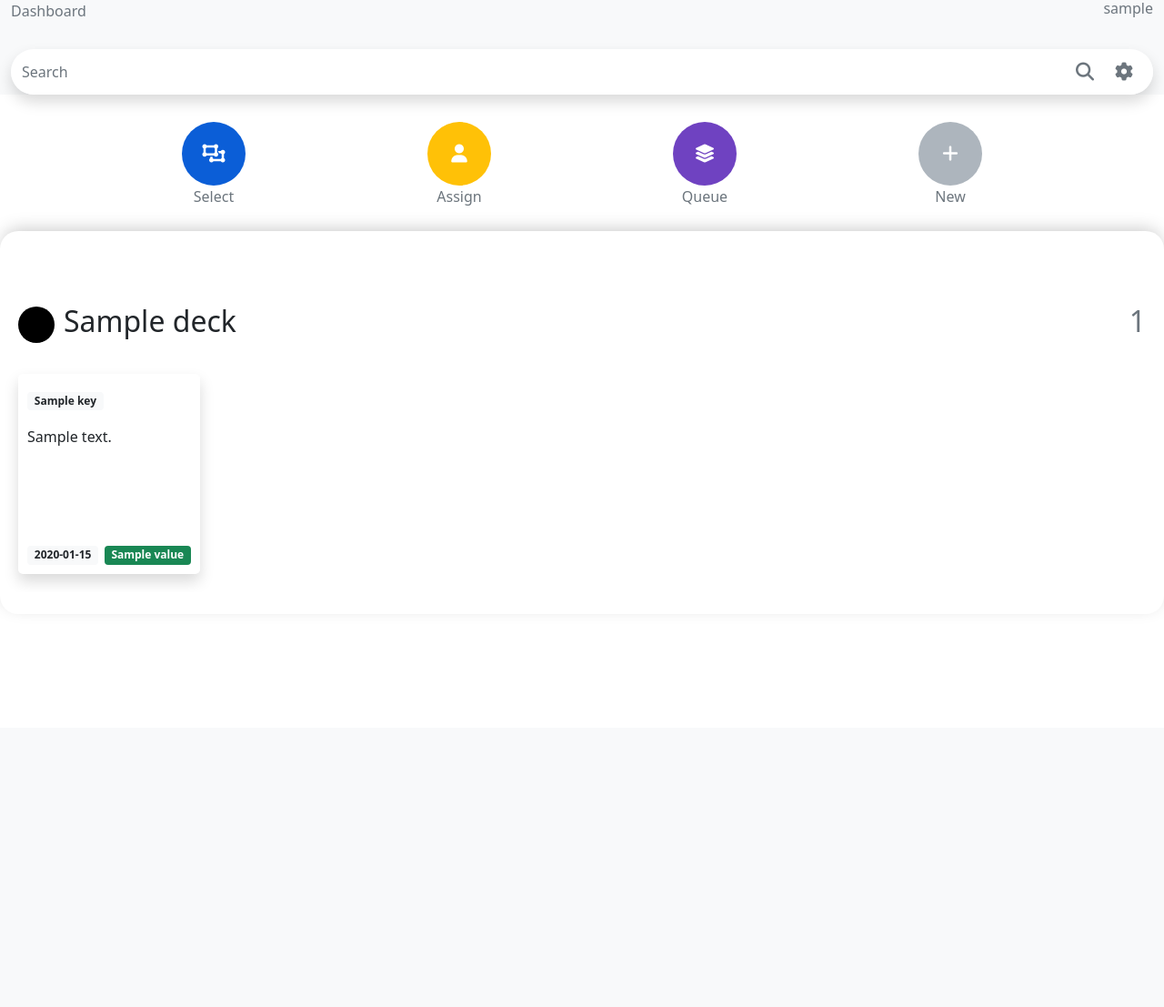
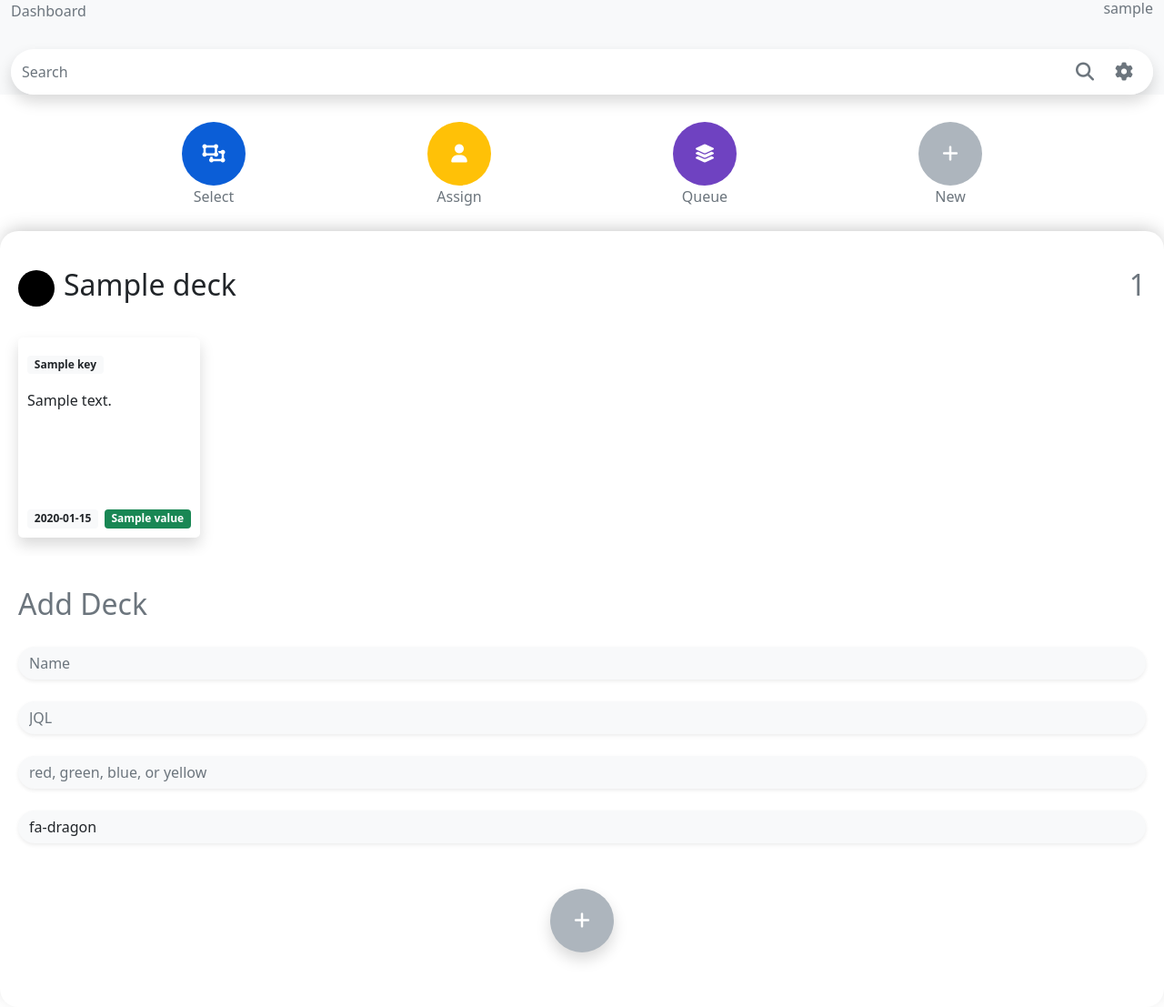
Before and after one commit to SwHnM/JIRA-MOBILE, a Flask app: template templates/dashboard.html in a window 1280 px wide. Shown: the whole page at 91% size. Before the commit the page ends 640 px from the top, so only its background shows below. Run offline with Flask 3, Linux system fonts and the light colour scheme; the template is opened without the code that fills it: most values are stand-ins (such as "Sample title", 1, 10 or a date in 2020); some libraries are stand-ins or nearby versions.

Commit message:
User configs

```diff
--- a/directApiRequests.py
+++ b/directApiRequests.py
@@ -25,8 +25,6 @@
     return output
 
 def raw_search(jql, fields, username, password):
-
-
     auth_raw = f'{username}:{password}'
     auth_encode = auth_raw.encode("ascii")
     auth_b64 = base64.b64encode(auth_encode)
@@ -44,6 +42,8 @@
     }
 
     response = requests.post(url, headers=headers, json=payload)
+    print(response)
+
     output = response.json()
     tickets = output['issues']
 
--- a/jiraService.py
+++ b/jiraService.py
@@ -49,7 +49,7 @@
         self.jira.add_comment(issue, comment)
 
     def makePrivateComment(self, issue, comment):
-        self.jira.add_comment(issue, comment, visibility={'type': 'group', 'value': '{"internal":true}'})
+        self.jira.add_comment(issue, comment, is_internal=True)
 
     def get_transitions(self, issue_key):
         transitions = self.jira.transitions(issue_key)
--- a/main.py
+++ b/main.py
@@ -6,7 +6,7 @@
 from commentParser import extract_attachment_references, clean_comment
 from loadTicket import Ticket
 from directApiRequests import raw_search
-
+import json
 import traceback
 
 #####
@@ -28,31 +28,66 @@
 @app.route("/", methods=('GET', 'POST'))
 @app.route("/login", methods=('GET', 'POST'))
 def login():
-
-
     return render_template('login.html')
 
 @app.route("/auth", methods=('GET', 'POST'))
-
 def auth():
     try:
-        session["username"] = request.form.get("usern")
-        session["password"] = request.form.get("passw")
+        username = request.form.get("usern")
+        password = request.form.get("passw")
+        session["username"] = username
+        session["password"] = password
+        session.permanent = True
+        app.permanent_session_lifetime = datetime.timedelta(minutes=60)
 
+## for user configs
+        remove_dots= username.replace('.', '-')
+        config_filename=f'{remove_dots}.json'
+        config_path = f"static/users/{config_filename}"
 
-        session.permanent = True
-        app.permanent_session_lifetime = datetime.timedelta(minutes=30)
+        session['config_path'] = config_path
 
-
-
-        return redirect('/dashboard')
-
-
-
+        if os.path.isfile(config_path):
+            return redirect('/dashboard')
+        else:
+            return render_template('newuser.html', username=username)
 
     except:
 
         return redirect("/login")
+
+@app.route("/newuser", methods=('GET', 'POST'))
+
+def newuser():
+
+    username = session.get('username')
+    firstname = request.form.get('firstname')
+    lastname = request.form.get('lastname')
+    config_path = session.get('config_path')
+
+    default_decks = [
+         {
+                "name": "My Tickets",
+                "jql": "assignee = currentUser() AND status not in ('text delivered','EngPub Review', closed, Canceled, cancelled, DONE, Resolved, 'Pending Requester Review', 'Pending Requester Clarification', 'W/Cust-Clar (Text)', 'W/Cust-Review (Text)', 'Text Under Review')",
+                "color": "red",
+                "icon": "fa-ghost"
+            },
+    ]
+
+
+    user = {
+        "username":username,
+        "firstname":firstname,
+        "lastname":lastname,
+        "decks": default_decks
+        }
+
+    user_json_object = json.dumps(user, indent=4)
+
+    with open(config_path, "w") as outfile:
+        outfile.write(user_json_object)
+
+    return redirect('/dashboard')
 
 @app.route("/logout", methods=('GET', 'POST'))
 
@@ -94,6 +129,51 @@
     print(comment)
 
     return redirect(path)
+
+@app.route("/privatecomment", methods=["GET", "POST"])
+def privatecomment():
+    username = session.get("username")
+    password = session.get("password")
+    issue = session.get('issue_key')
+    comment = request.form.get("comment")
+    path = '/search/' + issue
+
+    jira= JIRAService(username, password, "https://servicedesk.isha.in")
+
+    jira.makePrivateComment(issue, comment)
+
+    print(comment)
+
+    return redirect(path)
+
+
+@app.route("/newdeck", methods=('GET', 'POST'))
+
+def newdeck():
+    name= request.form.get('deck-name')
+    jql= request.form.get('deck-jql')
+    color= request.form.get('deck-color')
+    icon= request.form.get('deck-icon')
+
+
+    config_path = session.get("config_path")
+
+    with open(config_path, 'r') as userdata:
+        user = json.load(userdata)
+        decks = user['decks']
+
+        decks.append({
+            "name": name,
+            "jql": jql,
+            "color": color,
+            "icon": icon
+        })
+
+    # Write the updated user data back to the file
+    with open(config_path, 'w') as userdata:
+        json.dump(user, userdata)
+
+    return redirect('/dashboard')
 
 
 
@@ -248,6 +328,13 @@
     try:
         username = session.get("username")
         password = session.get("password")
+        config_path = session.get("config_path")
+
+## loads info from config file
+        userdata = open(config_path)
+        user = json.load(userdata)
+
+        decks = user['decks']
 
 ### decks is refering to the horizontal display of cards.
 
@@ -255,38 +342,18 @@
 
         fields = ["summary", "description", "assignee", "status", "duedate", social_media_account]
 
-        deck_db = [
-            {'name':"My Tickets",
-             'jql': f'assignee = currentUser() AND status not in ("text delivered","EngPub Review", closed, Canceled, cancelled, DONE, Resolved, "Pending Requester Review", "Pending Requester Clarification", "W/Cust-Clar (Text)", "W/Cust-Review (Text)", "Text Under Review")',
-             'color': 'red',
-             'icon': 'fa-ghost'},
-
-            {'name':"Proofing Tickets",
-             'jql': 'assignee = harry.s AND status = "W/Publ- Proofing"',
-             'color': 'green',
-             'icon': 'fa-chess-pawn'},
-
-            {'name':"Klemen's Tickets",
-             'jql': 'assignee = klemen.b AND status not in ("text delivered", "EngPub Review", closed, Canceled, cancelled, DONE, Resolved, "Pending Requester Review", "Pending Requester Clarification", "W/Cust-Clar (Text)", "W/Cust-Review (Text)", "Text Under Review")',
-             'color': 'green',
-             'icon': 'fa-dragon'},
-
-            {'name':"Recent Tickets",
-             'jql': 'issueKey in issueHistory() order by lastViewed DESC',
-             'color': 'green',
-             'icon': 'fa-chess-pawn'},
-
-        ]
-
-        for deck in deck_db:
+        for deck in decks:
             jql = deck['jql']
             tickets = raw_search(jql, fields, username, password)
             deck['tickets'] = tickets
+            print(tickets)
 
 
-        # jql= 'assignee =' + username + ' AND type != "Imp New Content" AND type != "Imp Proofing" AND status not in ("text delivered", "EngPub Review", closed, Canceled, cancelled, DONE, Resolved, "Pending Requester Review", "Pending Requester Clarification", "W/Cust-Clar (Text)", "W/Cust-Review (Text)", "Text Under Review")'
 
-    except:
-        return redirect("/login")
 
-    return render_template('dashboard.html', decks = deck_db, last_jql=jql, username=username)
+    except Exception as e:
+        print(e)
+        # traceback.print_exc()
+        return redirect('/login')
+
+    return render_template('dashboard.html', decks = decks, last_jql=jql, username=username)
--- /dev/null
+++ b/static/users/noah-b.json
@@ -0,0 +1 @@
+{"username": "noah.b", "firstname": "Noah", "lastname": "Ballinger", "decks": [{"name": "My Tickets", "jql": "assignee = currentUser() AND status not in ('text delivered','EngPub Review', closed, Canceled, cancelled, DONE, Resolved, 'Pending Requester Review', 'Pending Requester Clarification', 'W/Cust-Clar (Text)', 'W/Cust-Review (Text)', 'Text Under Review')", "color": "red", "icon": "fa-ghost"}, {"name": "Proofing Tickets", "jql": "assignee = harry.s AND status = 'W/Publ- Proofing'", "color": "green", "icon": "fa-chess-pawn"}, {"name": "Klemen's Tickets", "jql": "assignee = klemen.b AND status not in ('text delivered', 'EngPub Review', closed, Canceled, cancelled, DONE, Resolved, 'Pending Requester Review', 'Pending Requester Clarification', 'W/Cust-Clar (Text)', 'W/Cust-Review (Text)', 'Text Under Review')", "color": "green", "icon": "fa-dragon"}, {"name": "Recent Tickets", "jql": "issueKey in issueHistory() order by lastViewed DESC", "color": "green", "icon": "fa-chess-pawn"}, {"name": "New Deck Test", "jql": "status = 'W/Publ- Proofing'", "color": "red", "icon": "fa-dragon"}]}
--- a/templates/Components/macros.html
+++ b/templates/Components/macros.html
@@ -25,7 +25,7 @@
             <textarea id="add-comment" class="form-control shadow" name="comment" placeholder="Type your comment..."></textarea>
             <div>
                 <button id="public-comment" class="shadow-sm btn btn-primary position-absolute bottom-0 end-0" style='border-radius: 0px 0 10px 0; height: 50px; width:50px; transition: ease 0.3s;' type="submit"><i class="fa fa-paper-plane" aria-hidden="true"></i></button>
-                <button id="private-comment" class="shadow-sm btn btn-warning position-absolute top-0 end-0" style='border-radius: 0px 10px 0 0; height: 50px; width:50px; transition: ease 0.3s;' type="submit"><i class="fa fa-eye-slash"></i></i></button>
+                <button id="private-comment" formaction="/privatecomment" class="shadow-sm btn btn-warning position-absolute top-0 end-0" style='border-radius: 0px 10px 0 0; height: 50px; width:50px; transition: ease 0.3s;' type="submit"><i class="fa fa-eye-slash"></i></i></button>
             </div>
         </div>
     </form>
@@ -212,14 +212,6 @@
         </div>
     {% endif %}
 </div>
-
-<script>
-
-// This works in tandem with the dashboard.html page.
-
-
-
-</script>
 
 <style>
 /* colors are taken from bootstrap v 5.3 */
@@ -421,15 +413,16 @@
 
 
 {% macro fieldlist(fields) %}
-
 <div class='verticalscroll'>
+    <div class="">
     {% for key, value in fields.items() %}
-    <div class="field-card bg-light shadow" onclick="showExpandedCard(this)">
+    <div class="card field-card bg-light shadow" onclick="showExpandedCard(this)">
         <h6>{{ key }}</h6>
         <p class="normal-text">{{ value }}</p>
         <p class="expanded-value" style="display: none;">{{ value }}</p>
     </div>
     {% endfor %}
+</div>
 </div>
 
 <div id="expanded-card" class="expanded-card-container" style="display: none;">
@@ -441,24 +434,20 @@
 </div>
 
 <style>
-
 .verticalscroll {
-    display: flex;
-    overflow-x: auto;
-    scrollbar-width: none;
-    white-space: nowrap;
-    padding: 20px;
+    overflow-y: auto;
+    height: 500px
 }
 
 .field-card {
     padding: 20px;
     border-radius: 20px;
-    display: inline-block;
-    width: 200px;
-    height: 300px;
-    margin-right: 10px;
+    max-width: 50%; /* Expand the card to fill the grid cell */
+    max-height: 300px;
     cursor: pointer;
-    position: relative; /* Ensure proper positioning of expanded content */
+    position: relative;
+    box-sizing: border-box;
+    overflow: hidden;
 }
 
 .field-card p {
@@ -496,7 +485,6 @@
     font-size: 24px;
     cursor: pointer;
 }
-
 </style>
 
 <script>
--- a/templates/OCD/ocd.html
+++ b/templates/OCD/ocd.html
@@ -5,11 +5,9 @@
 {% from "/Components/macros.html" import topnav %}
 {{ topnav(issue_key, fields) }}
 
-
 {% from "/Components/macros.html" import summary %}
 {{ summary(fields) }}
 <br>
-
 
 {% from "/Components/macros.html" import fieldlist %}
 {{ fieldlist(fields) }}
--- a/templates/dashboard.html
+++ b/templates/dashboard.html
@@ -55,9 +55,37 @@
     {% endfor %}
 <br>
     </div>
+
+
+    <div>
+
+        <form class="form-group" action="/newdeck" method="POST" style="margin-top: 10px; padding-bottom: 60px;">
+            <h2 class="text-muted" style="margin-left: 20px;">Add Deck</h2>
+            <div style="padding: 20px">
+                <input name="deck-name" class="shadow-sm form-control bg-light" style="border-radius: 20px; border: none;" placeholder="Name">
+                <br><input name="deck-jql" class="shadow-sm form-control bg-light" style="border-radius: 20px; border: none;" placeholder="JQL">
+                <br><input name="deck-color" class="shadow-sm form-control bg-light" style="border-radius: 20px; border: none;" placeholder="red, green, blue, or yellow">
+                <br><input name="deck-icon" class="shadow-sm form-control bg-light" style="border-radius: 20px; border: none;"value='fa-dragon' placeholder="fa-dragon, or anything from fontawesome">
+
+            </div>
+            <div style=" width: 100%; text-align: center; margin-top: 30px;">
+                <button type="submit" class="menu-button shadow" id="add-deck" style="background-color:#adb5bd ;"><i class="fa-solid fa-plus"></i></i></button>
+            </div>
+        </form>
+
+
+
+
+
+
+    </div>
 </div>
 
 <script>
+    function openForm() {
+        document.getElementById('form-wrapper').style.height= ''
+    }
+
     // Function to hide the main content when search bar is clicked
     document.getElementById('searchInput').addEventListener('focus', function() {
         document.getElementById('mainContent').style.opacity = '0'; // Change opacity to hide
@@ -112,7 +140,7 @@
 
 
 .decks {
-    padding-top: 60px;
+    padding-top: 20px;
     border-radius: 20px;
     box-shadow: 0 -5px 20px -5px rgba(0, 0, 0, 0.25);
 }
```
Also changed, not shown: static/users/ashwini-nayak.json (added, +13 -0 lines), static/users/christine-dcruz.json (added, +19 -0 lines), static/users/harry-s.json (added, +13 -0 lines), static/users/swami-hanumesha.json (added, +20 -0 lines), templates/newuser.html (added, +15 -0 lines).
